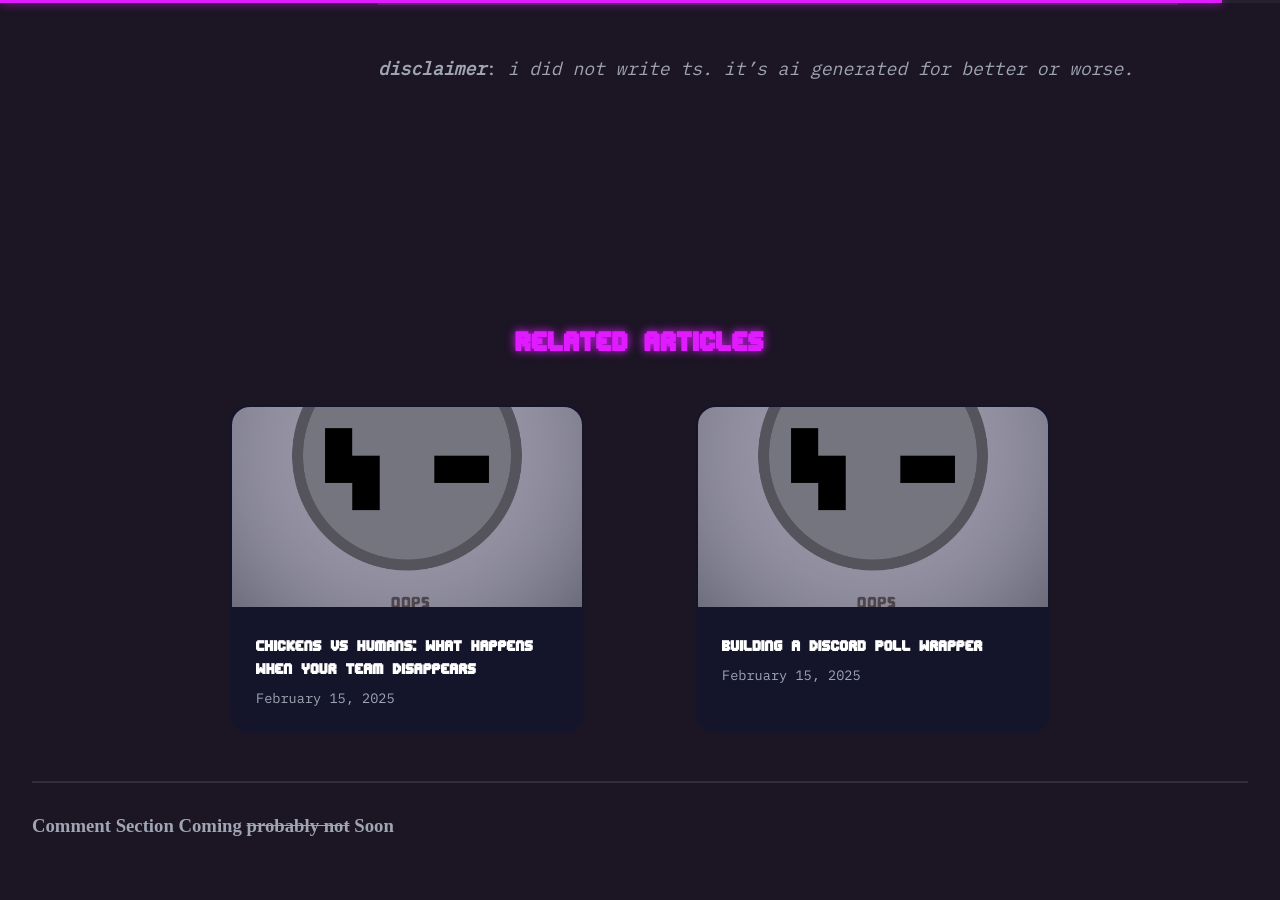
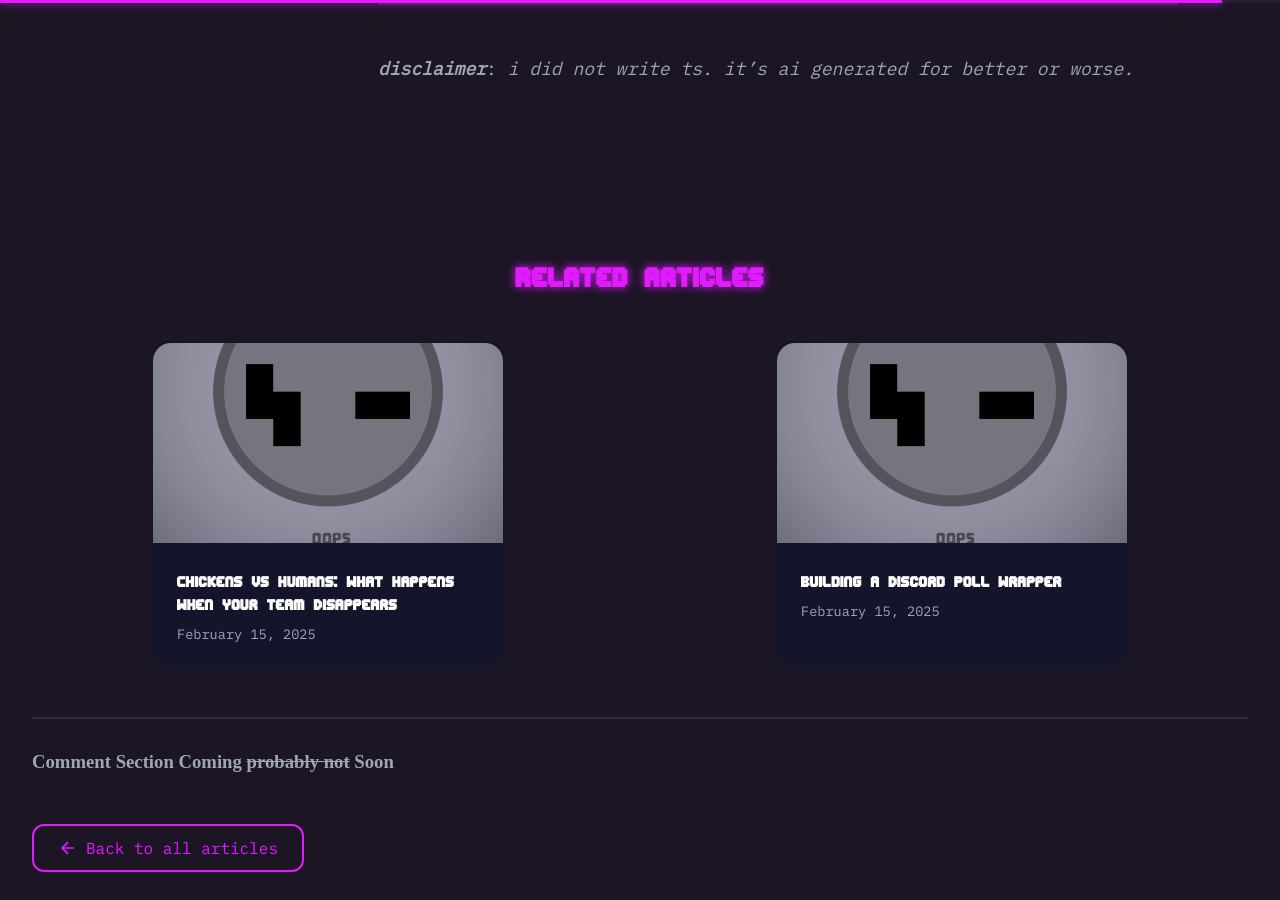
Before and after one commit to Myst1cS04p/Me, a Jekyll site: the page built from _articles/boss-fight-post-mortem.md, in a window 1280 px wide and 900 px high, scrolled down 4128 px. Built offline with Jekyll 4.4.1, drawn with Linux system fonts in a browser that asks for light colours.

Commit message:
removed unecessary spacing

```diff
--- a/_sass/sections/_article-content.scss
+++ b/_sass/sections/_article-content.scss
@@ -562,7 +562,7 @@
 .post-related {
   max-width: 1400px;
   margin: 0 auto;
-  padding: var(--space-3xl) var(--space-lg);
+  padding: var(--space-lg);
 
   @include mobile {
     padding: var(--space-xl) var(--space-md);
@@ -586,7 +586,7 @@
   display: grid;
   grid-template-columns: repeat(auto-fit, minmax(280px, 1fr));
   gap: var(--space-lg);
-  max-width: 900px;
+  max-width: 100%;
   margin: 0 auto;
 
   & > * {
```
